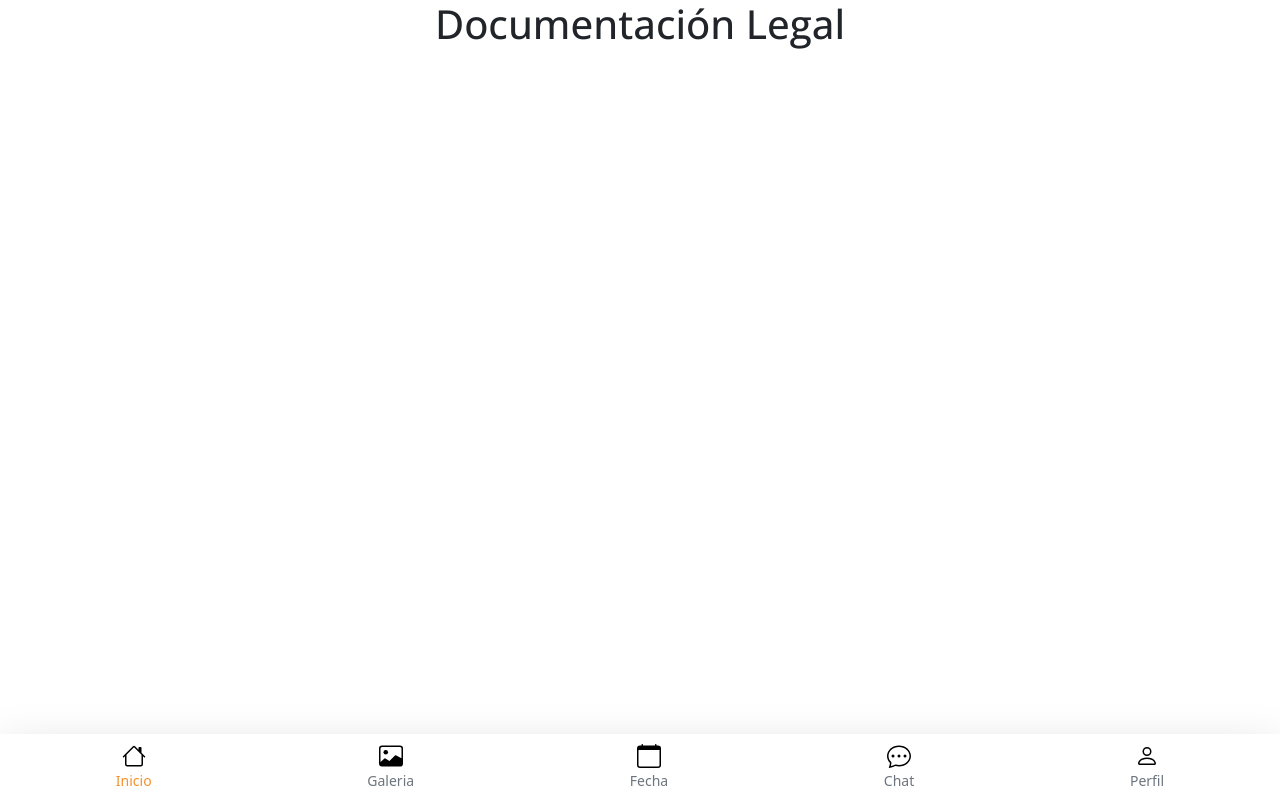
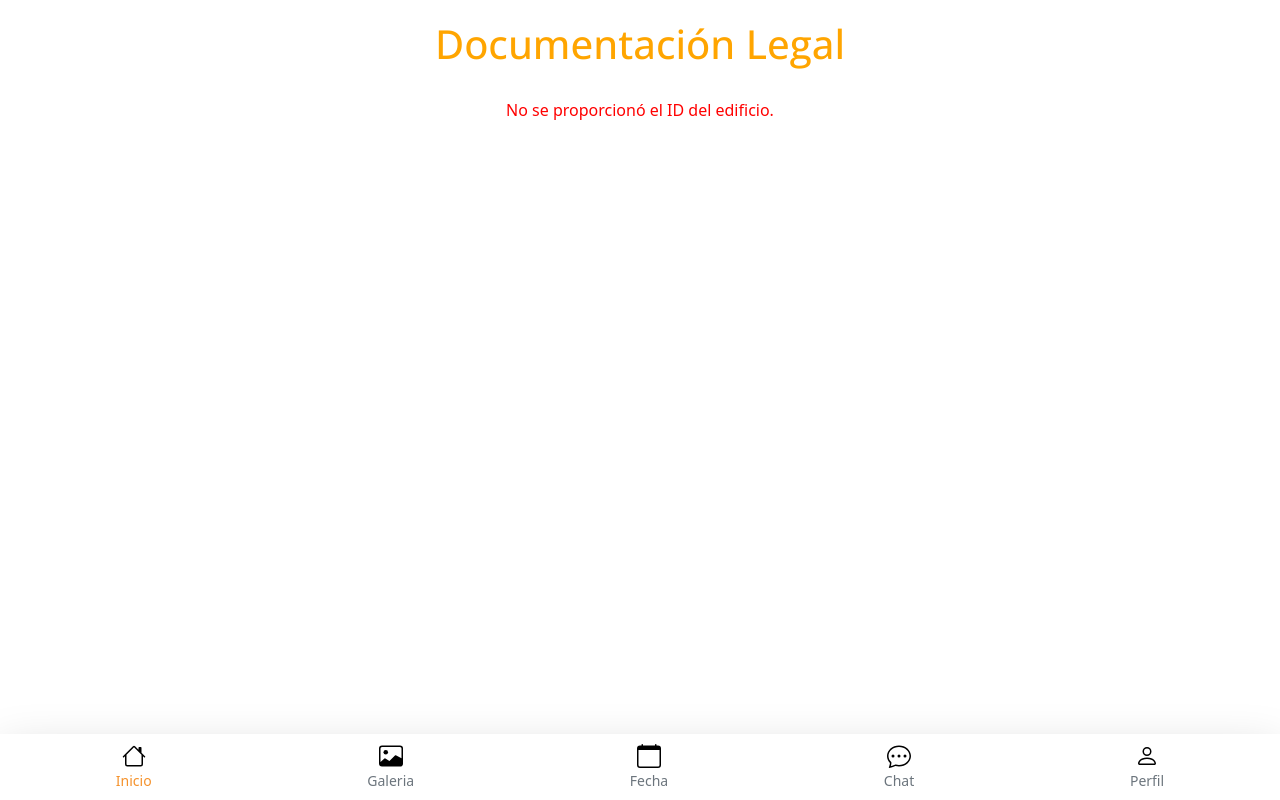
Before and after one commit to adriaanbrl/proyectofrontzimenta, a React (Create React App) app: page /documentacion in a window 1280 px wide. Built offline with nearby package versions, Linux system fonts and the light colour scheme.

Commit message:
nombre y apellidos perfil

```diff
--- a/src/components/client/Profile.js
+++ b/src/components/client/Profile.js
@@ -9,8 +9,8 @@ import { Link, useNavigate } from 'react-router-dom';
 export default function Profile() {
   const [username, setUsername] = useState("");
   const [surname, setSurname] = useState("");
-  const [buildingId, setBuildingId] = useState(null);
-  const [building, setBuilding] = useState(null);
+  const [buildingId, setBuildingId] = useState("");
+  const [building, setBuilding] = useState("");
   const navigate = useNavigate();
 
   useEffect(() => {
@@ -21,28 +21,28 @@ export default function Profile() {
         const decodedToken = jwtDecode(token);
         setUsername(decodedToken.name || "Usuario");
         setSurname(decodedToken.surname || "");
-        setBuildingId(decodedToken.buildingId || null); // Assuming buildingId is in the JWT
+        setBuildingId(decodedToken.building_id || ""); // Assuming buildingId is in the JWT
 
         // Fetch building data if buildingId is available
-        if (decodedToken.buildingId) {
-          fetchBuildingData(decodedToken.buildingId);
+        if (decodedToken.building_id) {
+          fetchBuildingData(decodedToken.building_id);
         }
       } catch (error) {
         console.error("Error al decodificar el token:", error);
         setUsername("Usuario");
         setSurname("");
-        setBuildingId(null);
+        setBuildingId("");
       }
     } else {
       setUsername("Usuario");
       setSurname("");
-      setBuildingId(null);
+      setBuildingId("");
     }
   }, []);
 
-  const fetchBuildingData = async (buildingId) => {
+  const fetchBuildingData = async (building_id) => {
     try {
-      const response = await fetch(`http://localhost:8080/api/buildings/${buildingId}`); // Replace with your backend API URL
+      const response = await fetch(`http://localhost:8080/auth/building/${building_id}`); // Replace with your backend API URL
       if (response.ok) {
         const data = await response.json();
         setBuilding(data);
--- /dev/null
+++ b/src/components/client/ProfileElements/LegDoc.css
@@ -0,0 +1,46 @@
+/* LegDoc.css */
+.leg-doc-container {
+    padding: 20px;
+    display: flex;
+    flex-direction: column;
+    align-items: center;
+}
+
+.leg-doc-title {
+    color: orange;
+    margin-bottom: 20px;
+    text-align: center;
+}
+
+.pdf-card {
+    background-color: #f9f9f9;
+    border: 1px solid #ddd;
+    border-radius: 8px;
+    padding: 20px;
+    margin-bottom: 15px;
+    width: 80%;
+    max-width: 600px;
+    box-shadow: 0 2px 4px rgba(0, 0, 0, 0.1);
+    display: flex;
+    justify-content: center;
+}
+
+.pdf-button {
+    background-color: #007bff;
+    color: white;
+    border: none;
+    padding: 10px 20px;
+    border-radius: 5px;
+    cursor: pointer;
+    font-size: 16px;
+    transition: background-color 0.3s ease;
+}
+
+.pdf-button:hover {
+    background-color: #0056b3;
+}
+
+.error {
+    color: red;
+    margin-top: 10px;
+}
--- a/src/components/client/ProfileElements/LegDoc.js
+++ b/src/components/client/ProfileElements/LegDoc.js
@@ -1,11 +1,65 @@
-import React from 'react';
+import React, { useEffect, useState } from 'react';
+import './LegDoc.css';
+import { useLocation } from 'react-router-dom';
 
 function LegDoc() {
-  return (
-    <div>
-      <h1>Documentación Legal</h1>
-    </div>
-  );
+    const location = useLocation();
+    const [buildingId, setBuildingId] = useState("");
+    const [pdfUrl, setPdfUrl] = useState(null);
+    const [error, setError] = useState(null);
+
+    useEffect(() => {
+        document.title = "Documentación Legal";
+        if (buildingId) {
+            fetchDocumentacionLegal(buildingId);
+        } else {
+            setError("No se proporcionó el ID del edificio.");
+        }
+    }, [buildingId]);
+
+    const fetchDocumentacionLegal = async (id) => {
+        try {
+            // Obtener el token del almacenamiento local (o donde lo tengas guardado)
+            const token = localStorage.getItem('authToken');
+
+            if (!token) {
+                setError("No se encontró el token de autenticación.");
+                return;
+            }
+
+            const response = await fetch(`http://localhost:8080/auth/buildings/${id}/documentacionLegal`, {
+                headers: {
+                    'Authorization': `Bearer ${token}`, // Añadir el token al encabezado Authorization
+                },
+            });
+
+            if (response.ok) {
+                const blob = await response.blob();
+                // Crear una URL para el blob del PDF
+                const url = URL.createObjectURL(blob);
+                setPdfUrl(url);
+            } else {
+                setError(`Error al cargar el documento: ${response.status}`);
+            }
+        } catch (error) {
+            setError(`Error de red: ${error.message}`);
+        }
+    };
+
+    return (
+        <div className="leg-doc-container">
+            <h1 className="leg-doc-title">Documentación Legal</h1>
+            {error && <p className="error">{error}</p>}
+            {pdfUrl && (
+                <div className="pdf-card">
+                    <button className="pdf-button" onClick={() => window.open(pdfUrl, '_blank')}>
+                        Abrir Documento Legal
+                    </button>
+                </div>
+            )}
+            {!pdfUrl && !error && <p>Cargando documento...</p>}
+        </div>
+    );
 }
 
 export default LegDoc;
```
